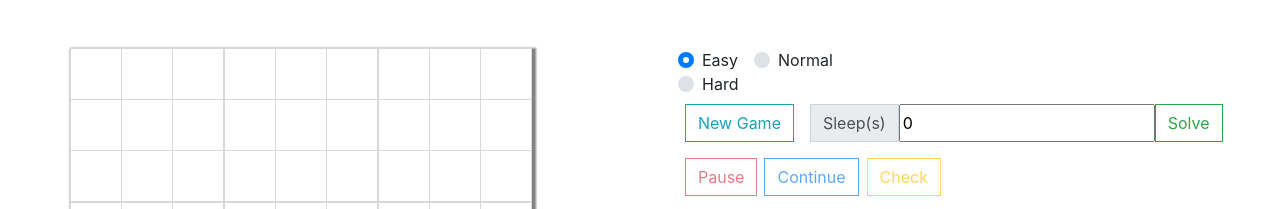
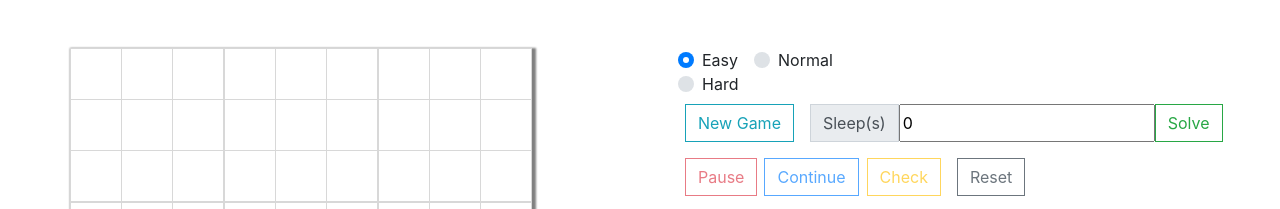
Before and after one commit to duongnam99/sudoku, a plain HTML site: page index.html in a window 1280 px wide. Shown: the top 209 px of the page. Drawn offline with Linux system fonts and the light colour scheme.

Commit message:
update n lan

```diff
--- a/index.html
+++ b/index.html
@@ -221,6 +221,7 @@
         					<button type="button" class="btn btn-outline-primary" onclick="continued()" id="btn-check" disabled>Continue</button>
 
 							<button type="button" onclick="checks();" class="btn btn-outline-warning mx-2" disabled id="btn-ktra">Check</button>
+							<button type="button" onclick="resets();" class="btn btn-outline-secondary mx-2" id="btn-reset">Reset</button>
         				</div>
 			</div>
 		</div>
--- a/js/js.js
+++ b/js/js.js
@@ -322,6 +322,7 @@ async function checks(){
 	}else{
 		slove.setAttribute('disabled','true');
 	}
+	console.log(arr_check);
 }
  function isNumberKey(evt)
  {
@@ -330,3 +331,11 @@ async function checks(){
  	return false;
  return true;
  }
+ function resets(){
+ 	for(let cell=0;cell<81;cell++){
+ 		let x = document.getElementById(`cell-${cell+1}`);
+ 		if(arr.includes(cell)){
+ 			x.value='';
+ 		}
+ 	}
+ }
```
